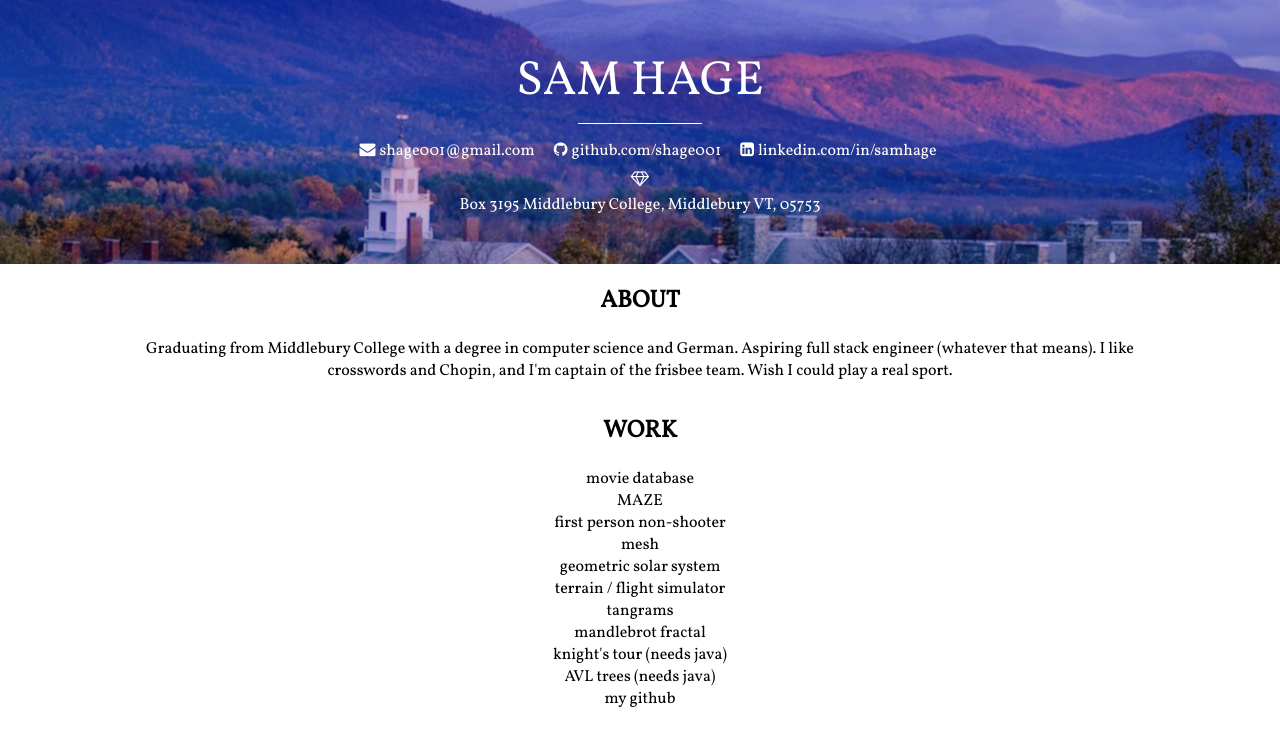
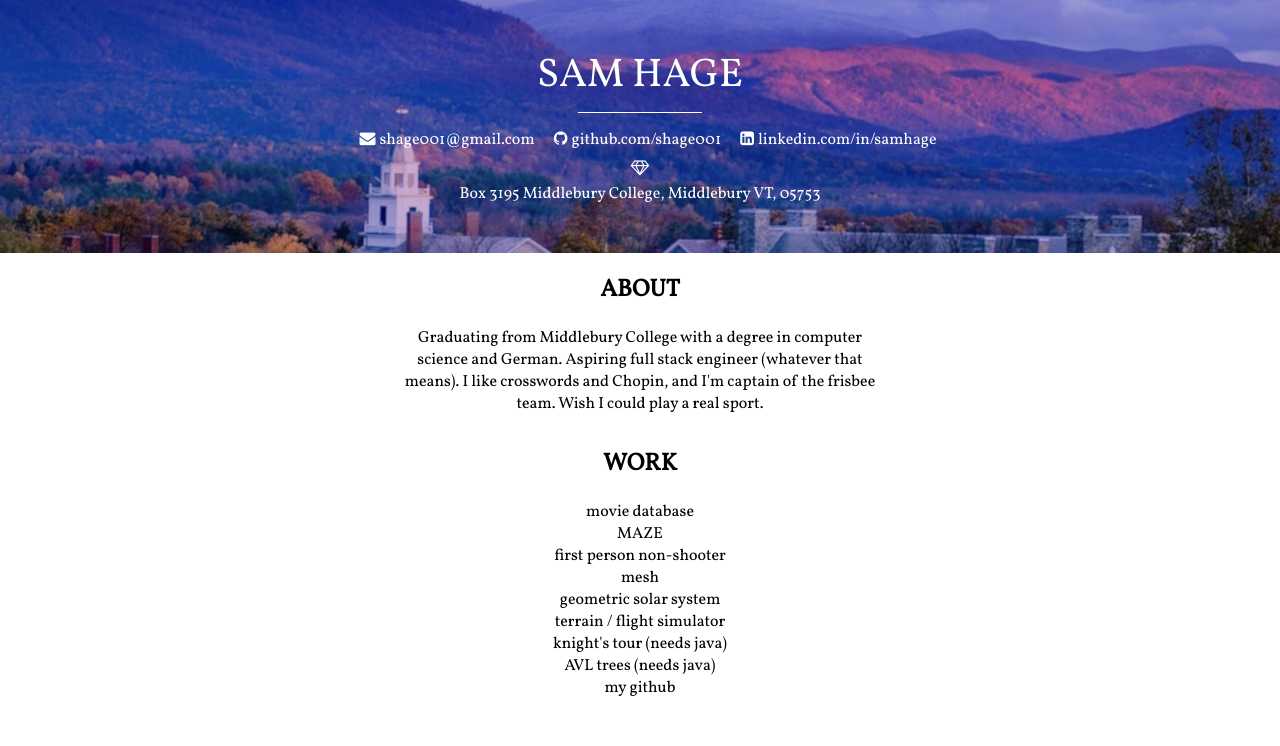
Before and after one commit to shage001/homepage, a plain HTML site: page index.html in a window 1280 px wide. Drawn offline with Linux system fonts and the light colour scheme.

Commit message:
add mobile responsiveness

```diff
--- a/index.html
+++ b/index.html
@@ -16,14 +16,14 @@
 			<hr class="name-separator text-center"/>
 			<!-- <span class="subtitle">Aspiring full stack developer</span> -->
 			<div class="profiles">
-				<a href="mailto:shage001@gmail.com">
-					<span class="email contact-icon fa fa-envelope"></span><span>shage001@gmail.com</span>
+				<a href="mailto:shage001@gmail.com" class="profile">
+					<span class="profile contact-icon fa fa-envelope"></span><span>shage001@gmail.com</span>
 				</a>
-				<a href="https://www.github.com/shage001" target="_blank">
-					<span class="github contact-icon fa fa-github"></span><span>github.com/shage001</span>
+				<a href="https://www.github.com/shage001" target="_blank" class="profile">
+					<span class="profile contact-icon fa fa-github"></span><span>github.com/shage001</span>
 				</a>
-				<a href="https://www.linkedin.com/in/samhage" target="_blank">
-					<span class="linkedin contact-icon fa fa-linkedin-square"></span><span>linkedin.com/in/samhage</span>
+				<a href="https://www.linkedin.com/in/samhage" target="_blank" class="profile">
+					<span class="profile contact-icon fa fa-linkedin-square"></span><span>linkedin.com/in/samhage</span>
 				</a>
 			</div>
 			<span class="fa fa-diamond divider"></span>
@@ -97,19 +97,19 @@
 					</a>
 				</div>
 
-				<div class="project">
+				<!-- <div class="project">
 					<a href="graphics/tangrams/">
-					<!-- <a href="http://www.cs.middlebury.edu/~shage/graphics/tangrams/"> -->
+					<a href="http://www.cs.middlebury.edu/~shage/graphics/tangrams/">
 						<span>tangrams</span>
 					</a>
-				</div>
+				</div> -->
 
-				<div class="project">
+				<!-- <div class="project">
 					<a href="graphics/mandelbrot/">
-					<!-- <a href="http://www.cs.middlebury.edu/~shage/graphics/mandlebrot/"> -->
+					<a href="http://www.cs.middlebury.edu/~shage/graphics/mandlebrot/">
 						<span>mandlebrot fractal</span>
 					</a>
-				</div>
+				</div> -->
 
 				<div class="project">
 					<a href="http://www.cs.middlebury.edu/~jabillings/cs201/fp/Knight_Tour.html">
--- a/samhage-main.css
+++ b/samhage-main.css
@@ -22,11 +22,30 @@ a:hover {
 	/*color: #B82500;*/
 }
 
+/* social profile spacing - mobile first */
+.profile {
+	display: block;
+}
+
+@media only screen and (min-width: 500px) {
+	.profile {
+		display: inline-block;
+	}
+}
+
+/* header sizing - mobile first */
 h1 {
-	font-size: 3em;
+	font-size: 2em;
 	font-weight: 100;
 	margin: 0;
 	/*line-height: 1em;*/
+}
+
+@media only screen and (min-width: 800px) {
+	h1 {
+		font-size: 2.5em;
+		/*line-height: 1em;*/
+	}
 }
 
 .text-center {
@@ -34,12 +53,18 @@ h1 {
 }
 
 .name-separator {
-	width: 10%;
+	width: 25%;
 	border: 0;
 	color: #fff;
 	background-color: #fff;
 	height: 1px;
 	margin-bottom: 1em;
+}
+
+@media only screen and (min-width: 800px) {
+	.name-separator {
+		width: 10%;
+	}
 }
 
 .subtitle {
@@ -63,8 +88,21 @@ h1 {
 	display: block;
 }
 
+/* margins for about sections - mobile first */
 .about {
-	margin: 0 8em;
+	margin: 0 2em;
+}
+
+@media only screen and (min-width: 500px) {
+	.about {
+		margin: 0 10em;
+	}
+}
+
+@media only screen and (min-width: 1200px) {
+	.about {
+		margin: 0 25em;
+	}
 }
 
 .container {
```
Also changed, not shown: assets/alex.png (added), assets/axes.png (added), assets/emerald-lake.png (added), assets/everest.png (added), assets/lennon.png (added), assets/midd-sunset-dark.png (added), assets/team.png (added), assets/tibet.png (added).
